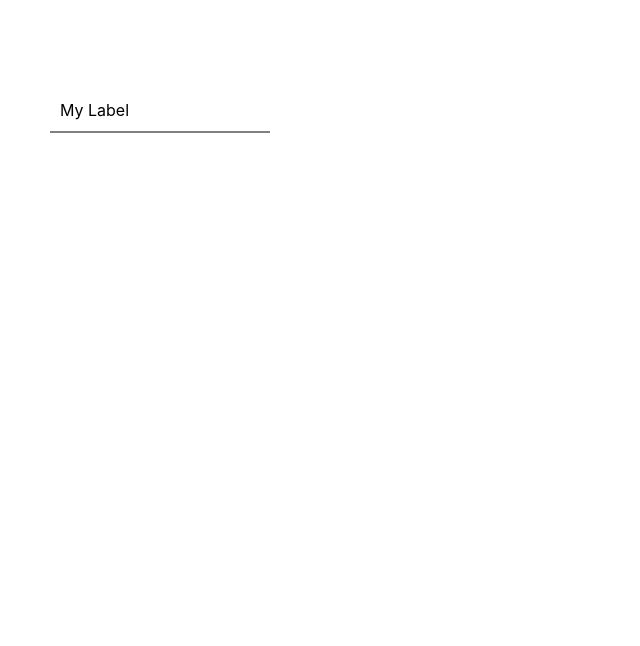
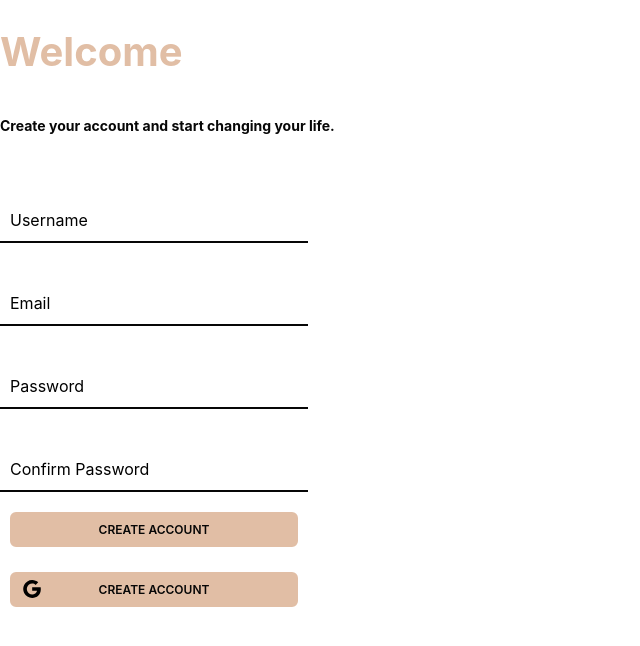
Before and after one commit to MajidHosseinzadeh/corals, a Next.js app: page /register in a window 1280 px wide. Shown: the top 646 px of the page, without its empty margins (0-640 px from the left). Built offline with nearby package versions, Linux system fonts and the light colour scheme.

Commit message:
form created

```diff
--- a/components/common/Input.js
+++ b/components/common/Input.js
@@ -1,53 +1,50 @@
 import styled, { keyframes } from 'styled-components';
 
-const floatingLabelAnimation = keyframes`
+export const floatingLabelAnimation = keyframes`
   from {
     transform: translateY(0);
     color: black;
   }
   to {
-    transform: translateY(-20px);
+    transform: translate(-5px, -25px);
+    font-size: 12px;
     color: red;
   }
 `;
 
-const InputContainer = styled.div`
+export const InputContainer = styled.div`
   position: relative;
-  margin: 50px;
+  margin: 20px 0;
 `;
 
-const InputField = styled.input`
+export const InputField = styled.input`
   font-size: 18px;
   padding: 10px;
-  width: 200px;
+  width: 18rem;
   border: none;
-  border-bottom: 2px solid gray;
+  border-bottom: 2px solid #070707;
   background-color: transparent;
+  & + label {
+
+  }
   &:focus {
-    border-bottom: 2px solid blue;
+    border-bottom: 2px solid #E1BEA5;
     outline: none;
     & + label {
       animation: ${floatingLabelAnimation} 0.3s forwards;
     }
   }
+  &.input-error {
+    color: #fc8181;
+  }
 `;
 
-const InputLabel = styled.label`
+export const InputLabel = styled.label`
   position: absolute;
   pointer-events: none;
   top: 10px;
   left: 10px;
-  font-size: 16px;
+  font-size: ${({ isVisible }) => (isVisible ? '0px' : '16px')};
   transition: 0.3s;
+  color: ${({ isVisible }) => (isVisible ? '#999' : '#000')};
 `;
-
-const Input = () => {
-  return (
-    <InputContainer>
-      <InputField type="text" id="my-input" />
-      <InputLabel htmlFor="my-input">My Label</InputLabel>
-    </InputContainer>
-  );
-};
-
-export default Input
--- /dev/null
+++ b/components/uncommon/register_component/LeftSide.js
@@ -0,0 +1,194 @@
+import { Button } from '@/components/common/Button'
+import Input, { InputContainer, InputField, InputLabel } from '@/components/common/Input'
+import React, { useState } from 'react'
+import styled from 'styled-components'
+import { AiOutlineGoogle } from 'react-icons/ai'
+import { useFormik } from 'formik'
+import { schema } from '@/schemas'
+
+const LeftContainer = styled.div`
+    width: 24rem;
+    max-width: 24rem;
+    display: flex;
+    justify-content: flex-start;
+    align-items: flex-start;
+    flex-direction: column;
+`
+
+const TitleFlex = styled.div`
+    display: flex;
+    justify-content: flex-start;
+    align-items: flex-start;
+    flex-direction: column;
+`
+
+const Welcome = styled.h1`
+    font-size: 40px;
+    color: #E1BEA5;
+
+`
+const Create = styled.h3`
+    font-size: 14px;
+    color: #070707;
+`
+
+const InputFlex = styled.div`
+    display: flex;
+    justify-content: flex-start;
+    align-items: flex-start;
+    flex-direction: column;
+    margin-top: 2rem;
+`
+
+const Form = styled.form`
+    display: flex;
+    justify-content: center;
+    align-items: center;
+    flex-direction: column;
+`
+
+const Google = styled(AiOutlineGoogle)`
+    width: 1.5rem;
+    height: 1.5rem;
+`
+
+const Labl = styled.label`
+    position: absolute;
+    pointer-events: none;
+    top: 5px;
+    left: 10px;
+
+`
+const Cont = styled.div`
+  position: relative;
+  &{
+    margin: 25px 0;
+  }
+`;
+
+const Error = styled.p`
+  color: red;
+  font-size: 14px;
+`
+
+
+const onSubmit = () => {
+
+}
+
+
+const LeftSide = () => {
+    const [labelVisibility1, setLabelVisibility1] = useState(false);
+    const [labelVisibility2, setLabelVisibility2] = useState(false);
+    const [labelVisibility3, setLabelVisibility3] = useState(false);
+    const [labelVisibility4, setLabelVisibility4] = useState(false);
+
+    const handleInput1 = () => {
+        setLabelVisibility1(true);
+    };
+    const handleInput2 = () => {
+        setLabelVisibility2(true);
+    };
+
+    const handleInput3 = () => {
+        setLabelVisibility3(true);
+    };
+
+    const handleInput4 = () => {
+        setLabelVisibility4(true);
+    };
+
+
+
+    const { handleBlur, handleChange, values, handleSubmit, errors, touched } = useFormik({
+        initialValues: {
+            username: "",
+            email: "",
+            password: "",
+            confirmPassword: "",
+        },
+        validationSchema: schema,
+        onSubmit,
+    })
+
+
+
+
+    return (
+        <LeftContainer>
+            <TitleFlex>
+                <Welcome >
+                    Welcome
+                </Welcome>
+                <Create >
+                    Create your account and start changing your life.
+                </Create>
+            </TitleFlex>
+            <Form autoComplete='off' onSubmit={handleSubmit}>
+                <InputFlex>
+                    <InputContainer>
+                        <InputField
+                            value={values.username}
+                            onChange={handleChange}
+                            onBlur={handleBlur}
+                            type="text"
+                            id="username"
+                            onInput={handleInput1}
+                            className={errors.username && touched.username ? "input-error" : ""}
+                        />
+                        {errors.username && touched.username && <Error>{errors.username}</Error>}
+                        <InputLabel htmlFor="username" isVisible={labelVisibility1}>Username</InputLabel>
+                    </InputContainer>
+                    <InputContainer>
+                        <InputField
+                            value={values.email}
+                            onChange={handleChange}
+                            onBlur={handleBlur}
+                            type="email"
+                            id="email"
+                            onInput={handleInput2}
+                            className={errors.email && touched.email ? "input-error" : ""}
+                        />
+                        {errors.username && touched.username && <Error>{errors.email}</Error>}
+                        <InputLabel htmlFor="email" isVisible={labelVisibility2}>Email</InputLabel>
+                    </InputContainer>
+                    <InputContainer>
+                        <InputField
+                            value={values.password}
+                            onChange={handleChange}
+                            onBlur={handleBlur}
+                            type="password"
+                            onInput={handleInput3}
+                            className={errors.password && touched.password ? "input-error" : ""}
+                            id="password"
+                        />
+                        {errors.username && touched.username && <Error>{errors.password}</Error>}
+                        <InputLabel htmlFor="password" isVisible={labelVisibility3}>Password</InputLabel>
+                    </InputContainer>
+                    <InputContainer>
+                        <InputField
+                            value={values.confirmPassword}
+                            onChange={handleChange}
+                            onBlur={handleBlur}
+                            type="password"
+                            onInput={handleInput4}
+                            className={errors.confirmPassword && touched.confirmPassword ? "input-error" : ""}
+                            id="cpassword"
+                        />
+                        {errors.username && touched.username && <Error>{errors.confirmPassword}</Error>}
+                        <InputLabel htmlFor="cpassword" isVisible={labelVisibility4}>Confirm Password</InputLabel>
+                    </InputContainer>
+                </InputFlex>
+                <Button name='CREATE ACCOUNT' size='18rem' font="12px" background="#E1BEA5" color="#070707" border="#E1BEA5" hoverb="white" hoverc="#070707" hoverborder="#070707" />
+                <Cont>
+                    <Button type='submit' id="buttn" name='CREATE ACCOUNT' size='18rem' font="12px" background="#E1BEA5" color="#070707" border="#E1BEA5" hoverb="white" hoverc="#070707" hoverborder="#070707" />
+                    <Labl htmlFor='buttn'>
+                        <Google />
+                    </Labl>
+                </Cont>
+            </Form>
+        </LeftContainer>
+    )
+}
+
+export default LeftSide
--- a/package.json
+++ b/package.json
@@ -10,9 +10,12 @@
   },
   "dependencies": {
     "@next/font": "13.3.1",
+    "formik": "^2.2.9",
     "next": "13.3.1",
     "react": "18.2.0",
     "react-dom": "18.2.0",
-    "styled-components": "^5.3.10"
+    "react-icons": "^4.8.0",
+    "styled-components": "^5.3.10",
+    "yup": "^1.1.1"
   }
 }
--- a/pages/register/index.js
+++ b/pages/register/index.js
@@ -1,4 +1,5 @@
 import Input from '@/components/common/Input'
+import LeftSide from '@/components/uncommon/register_component/LeftSide'
 import React from 'react'
 
 
@@ -7,9 +8,7 @@ import React from 'react'
 const index = () => {
   return (
     <div>
-        <br/>
-        <br/>
-        <Input/>
+        <LeftSide/>
     </div>
   )
 }
--- /dev/null
+++ b/schemas/index.js
@@ -0,0 +1,27 @@
+import * as yup from "yup"
+
+const passwordRules = /^(?=.*\d)(?=.*[a-z])(?=.*[A-Z]).{5,}$/;
+// min 5 characters, 1 upper case letter, 1 lower case letter, 1 numeric digit.
+
+export const schema = yup.object().shape({
+    username: yup
+    .string()
+    .min(3)
+    .required("Requierd"),
+
+    email: yup
+    .string()
+    .email("Please enter a valid email")
+    .required("Required"),
+
+    password: yup
+    .string()
+    .min(8)
+    .matches(passwordRules, { message: "Please create a stronger password"})
+    .required("Required"),
+
+    confirmPassword: yup
+    .string()
+    .oneOf([yup.ref("password"), null], "Passwords must match")
+    .required("Required"),
+})
```
Also changed, not shown: components/uncommon/register_component/RightSide.js (added, +9 -0 lines), 1 other file (tests, documents, lock files or other folders).
